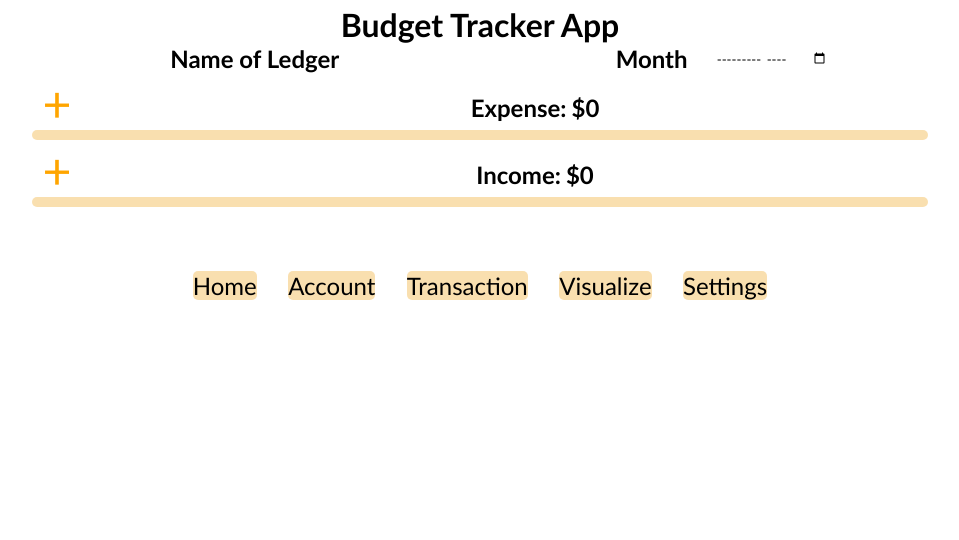
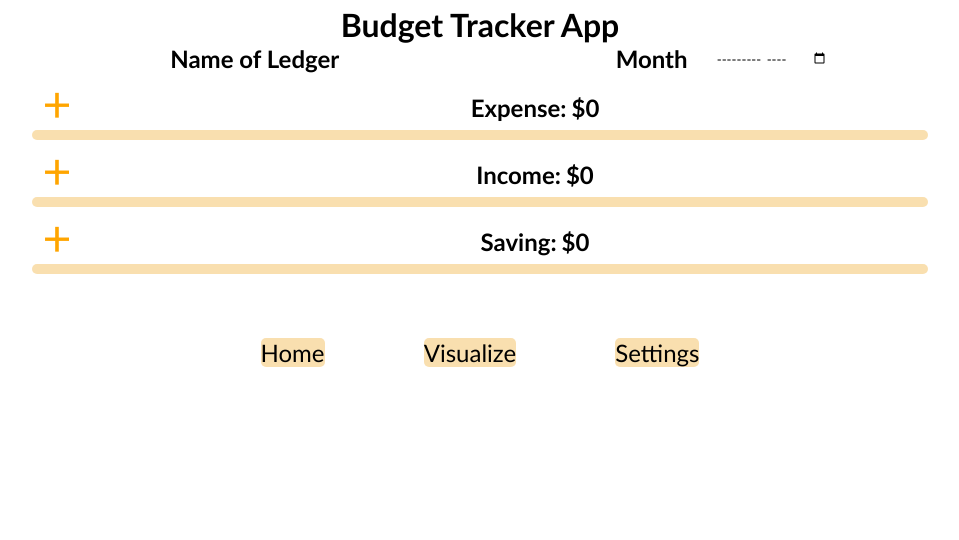
Before and after one commit to cj-flute/alx_capstone_project, a Flask app: page / in a window 1280 px wide. Shown: the top 540 px of the page, without its empty margins (160-1119 px from the left). Run offline with Flask 3, Linux system fonts and the light colour scheme.

Commit message:
Budget tracker update

```diff
--- a/Budget Tracker App/static/css/styles.css
+++ b/Budget Tracker App/static/css/styles.css
@@ -68,7 +68,8 @@ main {
     width: var(--small-width);
 }
 .expense-div,
-.income-div {
+.income-div,
+.saving-div {
     width: var(--medium-width);
     display: flex;
     margin-left: var(--margin-left);
@@ -76,7 +77,8 @@ main {
     flex-direction: column;
 }
 .ex-div,
-.in-div {
+.in-div,
+.save-div {
     display: flex;
     height: var(--small-height);
     width: var(--medium-width);
@@ -87,7 +89,8 @@ main {
 }
 
 .expense-budget-div,
-.income-budget-div {
+.income-budget-div,
+.save-budget-div {
     background-color: var(--color-1);
     width: var(--big-width);
     padding: 5px;
@@ -96,7 +99,7 @@ main {
     gap: 20px;
     flex-wrap: wrap;
 }
-.ex-top, .in-top {
+.ex-top, .in-top, .save-top {
     display: flex;
     /* border: var(--test-border-1); */
     /* justify-content: center; */
--- a/Budget Tracker App/static/js/app.js
+++ b/Budget Tracker App/static/js/app.js
@@ -19,6 +19,8 @@ const budgetName = document.querySelector("#budget-name");
 const budgetAmt = document.querySelector("#budget-amount");
 
 let expense = []; // Array that holds the whole expense
+let listOfExpenseAmt = 0;
+
 
 
 // First add button to add an expense
@@ -42,6 +44,8 @@ exAddBtn.addEventListener('click', () => {
         expense);
     console.log(totalEx.innerHTML);
 
+    listOfExpenseAmt = totalEx.innerHTML;
+
     closeForm(budgetName, budgetAmt, expenseAddDiv);
 });
 
@@ -51,11 +55,9 @@ const createExpenseCard = (expenseData) => {
     const excardDiv = document.createElement("div");
     excardDiv.setAttribute("class", "card");
 
-
     const ex_budget_name = document.createElement("h3");
     ex_budget_name.innerText = expenseData.category_name;
     excardDiv.appendChild(ex_budget_name);
-
 
     const imgTag = document.createElement("img");
     imgTag.setAttribute(
@@ -99,10 +101,10 @@ const totalIn = document.querySelector("#total-in");
 const incomeName = document.querySelector("#income-name");
 const incomeAmt = document.querySelector("#income-amount");
 let income = []; // Array that holds the whole income
+let listOfIncomeAmt = 0;
 
 // First add button to add an income
 inOkBtn.addEventListener('click', () => {
-    // addIncome();
     addCategory(incomeAddDiv);
 });
 
@@ -123,6 +125,7 @@ inAddBtn.addEventListener('click', () => {
         );
         console.log(totalIn.innerHTML);
 
+    listOfIncomeAmt = totalIn.innerHTML;
     closeForm(incomeName, incomeAmt, incomeAddDiv);
 });
 
@@ -168,6 +171,87 @@ const createIncomeCard = (incomeData) => {
     return incardDiv;
 }
 
+// ################################
+// ################################
+
+// For Savings
+const saveAddDiv = document.querySelector("#save-add-div");
+const saveOkBtn = document.querySelector("#save-ok-btn");
+const saveAddBtn = document.querySelector("#save-add-btn");
+const totalSave = document.querySelector("#total-save");
+const saveName = document.querySelector("#save-name");
+const saveAmt = document.querySelector("#save-amount");
+let savings = []; // Array that holds the whole savings
+let listOfSaveAmt = 0;
+
+// First add button to add an save
+saveOkBtn.addEventListener('click', () => {
+    addCategory(saveAddDiv);
+});
+
+
+// The ok button that you triger after inputing the data of save to be added
+saveAddBtn.addEventListener('click', () => {
+    const isValidate = validate(saveName, saveAmt);
+    if (!isValidate) {
+        return
+    }
+    const save_renderer = document.querySelector('.save-budget-div');
+    const saveData = dataDict(saveName, saveAmt);
+    savings.push(saveData);
+    totalSave.innerHTML = renderCard(saveData,
+        save_renderer,
+        createSaveCard,
+        savings
+        );
+        console.log(totalSave.innerHTML);
+
+    listOfSaveAmt = totalIn.innerHTML;
+    closeForm(saveName, saveAmt, saveAddDiv);
+});
+
+// Function to create a new save card
+const createSaveCard = (saveData) => {
+    const savecardDiv = document.createElement("div");
+    savecardDiv.setAttribute("class", "card");
+
+
+    const save_budget_name = document.createElement("h3");
+    save_budget_name.innerText = saveData.category_name;
+    savecardDiv.appendChild(save_budget_name);
+
+
+    const imgTag = document.createElement("img");
+    imgTag.setAttribute(
+        "src",
+        "/static/assets/images/save-image.jpeg"
+    );
+    imgTag.setAttribute("style", "width: 50px");
+    imgTag.setAttribute("style", "height: 50px");
+    imgTag.setAttribute("stlye", "border-radius: 50px");
+    savecardDiv.appendChild(imgTag);
+
+
+    const currencyDiv = document.createElement("div");
+    currencyDiv.setAttribute("class", "currency");
+
+    const pTag = document.createElement("p");
+    const dollarSpanTag = document.createElement("span");
+    dollarSpanTag.innerText = "$";
+    pTag.appendChild(dollarSpanTag);
+    pTag.innerText = saveData.category_amount;
+
+    currencyDiv.appendChild(pTag);
+    savecardDiv.appendChild(currencyDiv);
+
+    const removeCheckBox = document.createElement("input");
+    removeCheckBox.setAttribute("class", "remove");
+    removeCheckBox.setAttribute("type", "checkbox");
+    savecardDiv.appendChild(removeCheckBox);
+
+    return savecardDiv;
+}
+
 
 // #################################
 // #################################
@@ -175,9 +259,13 @@ const createIncomeCard = (incomeData) => {
 // The cancel button to pop ups
 const exCancel = document.querySelector("#ex-cancel");
 const inCancel = document.querySelector("#in-cancel");
+const saveCancel = document.querySelector("#save-cancel");
 exCancel.addEventListener('click', () => {
     cancel(budgetName, budgetAmt, expenseAddDiv);
 })
 inCancel.addEventListener('click', () => {
     cancel(incomeName, incomeAmt, incomeAddDiv);
 })
+saveCancel.addEventListener('click', () => {
+    cancel(saveName, saveAmt, saveAddDiv);
+})
--- a/Budget Tracker App/templates/index.html
+++ b/Budget Tracker App/templates/index.html
@@ -7,16 +7,6 @@
     <link rel="stylesheet" href="/static/css/styles.css">
 </head>
 <body>
-    <!-- modal-div -->
-    <div class="modal-div">
-        <div class="modal">
-            <label><h2>Name of Ledger</h2></label><br>
-            <input type="text" id="input-ledger-name" style="border: none;" placeholder="USER"><br>
-            <button>OK</button>
-        </div>
-        <div class="cancel">❌</div>
-    </div>
-
     <!-- Expense-add-div -->
     <div class="add-div" id="expense-add-div">
         <div class="add">
@@ -38,13 +28,24 @@
         </div>
     </div>
 
+    <!-- Save-add-div -->
+    <div class="add-div" id="save-add-div">
+        <div class="add">
+            <h2>Save</h2>
+            <input type="text" placeholder="Savings Name" id="save-name"><br>
+            <input type="number" placeholder="Amount" id="save-amount"><br>
+            <button class="add-btn" id="save-add-btn">OK</button>
+            <div class="cancel" id="save-cancel">❌</div>
+        </div>
+    </div>
+
     <!-- main index -->
     <main>
         <h1>Budget Tracker App</h1>
         <div id="app-div">
             <div class="ledger">
                 <div>
-                    <label for="name of leger"><h2 id="ledger-name">Name of Ledger</h2</label>
+                    <label for="name of leger"><h2 id="ledger-name">Name of Ledger</h2/></label>
                     </div>
                 <div>
                     <label for="month"><h2>Month</h2></label>
@@ -116,16 +117,29 @@
                     </div> -->
                 </div>
             </div>
+
+            <div class="saving-div">
+                <div class="save-top">
+                    <div class="card-btn-div">
+                        <!-- <button class="btn">-</button> -->
+                        <button class="btn" id="save-ok-btn">+</button>
+                    </div>
+                    <div class="save-div">
+                        <h2>Saving:</h2>
+                        <h2><span>$</span><span id="total-save">0</span></h2>
+                    </div>
+                </div>
+                <div class="save-div-2">
+                    <section class="save-budget-div"></section>
+                </div>
+            </div>
         </div>
         <div class="nav-div">
             <nav>
                 <ol class="links">
                     <a href="http://127.0.0.1:5000" id="home">Home</a>
-                    <a href="">Account</a>
-                    <a href="">Transaction</a>
                     <a href="">Visualize</a>
                     <a href="">Settings</a>
-
                 </ol>
             </nav>
         </div>
```
Also changed, not shown: Budget Tracker App/static/assets/images/save-image.jpeg (added). Lines whose indentation alone changed are shown as unchanged.
